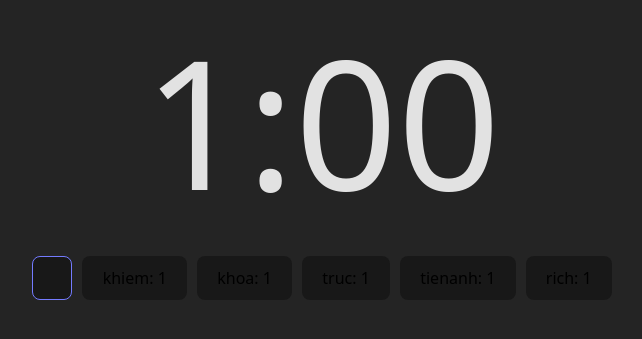
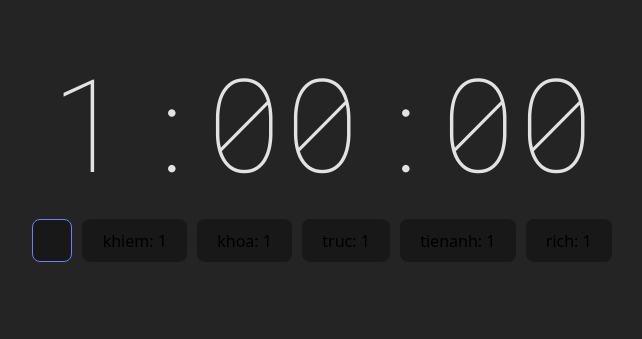
Before and after one commit to suka712/standup-timer, a React (Vite) app: page / in a window 1280 px wide. Shown: the part 257-596 px from the top of the page, without its empty margins (318-960 px from the left). Built offline with nearby package versions, Linux system fonts and the light colour scheme.

Commit message:
Add minisecond to display

```diff
--- a/index.html
+++ b/index.html
@@ -1,13 +1,18 @@
 <!doctype html>
 <html lang="en">
+
 <head>
   <meta charset="UTF-8" />
   <link rel="icon" type="image/svg+xml" href="/vite.svg" />
   <meta name="viewport" content="width=device-width, initial-scale=1.0" />
   <title>standup-timer</title>
+  <link href="https://fonts.googleapis.com/css2?family=Roboto+Mono:wght@100;400;700&display=swap" rel="stylesheet" />
+
 </head>
+
 <body>
   <div id="root"></div>
   <script type="module" src="/src/main.tsx"></script>
 </body>
+
 </html>
--- a/src/App.tsx
+++ b/src/App.tsx
@@ -13,7 +13,7 @@ const App = () => {
   type Attendee = keyof typeof attendees;
 
   const STARTING_MINUTE = 1;
-  const [secondsLeft, setSecondsLeft] = useState(STARTING_MINUTE * 60);
+  const [timeLeft, setTimeLeft] = useState(STARTING_MINUTE * 60 * 1000);
 
   const [standingAttendee, setStandingAttendee] = useState<Attendee>();
 
@@ -23,37 +23,40 @@ const App = () => {
     }
 
     const decrementTime = setInterval(() => {
-      setSecondsLeft((prevSeconds) => prevSeconds - 1);
-    }, 100);
+      setTimeLeft((prev) => prev - 10);
+    }, 10);
 
     return () => clearInterval(decrementTime);
   }, [standingAttendee]);
 
   useEffect(() => {
-    if (secondsLeft <= 0) {
+    if (timeLeft <= 0) {
       setAttendees((prev) =>
         prev.map((a) => (a.name === standingAttendee ? { name: a.name, interval: a.interval + 1 } : a))
       );
       new Audio('/interval-over.mp3').play();
-      setSecondsLeft(STARTING_MINUTE * 60);
+      setTimeLeft(STARTING_MINUTE * 60 * 1000);
     }
   });
 
-  const displayMinute = Math.floor(secondsLeft / 60);
-  const displaySecond = secondsLeft % 60;
-  const displayTime = `${displayMinute}:${displaySecond.toString().padStart(2, '0')}`;
+  const displayMinute = Math.floor(timeLeft / 60000);
+  const displaySecond = Math.floor((timeLeft % 60000) / 1000);
+  const displayMillisecond = timeLeft % 1000;
+  const displayTime = `${displayMinute}:${displaySecond.toString().padStart(2, '0')}:${displayMillisecond
+    .toString().slice(0, -1)
+    .padStart(2, '0')}`;
 
   return (
     <>
       <div>
-        <div style={{fontSize: '180px', fontWeight: 'lighter'}}>{displayTime}</div>
+        <div style={{ fontSize: '130px', fontWeight: '200', fontFamily: 'Roboto Mono' }}>{displayTime}</div>
         <div style={{ display: 'flex', gap: '10px' }}>
           <button
-            style={standingAttendee === undefined ? {border: '1px solid #747bff'} : {}}
+            style={standingAttendee === undefined ? { border: '1px solid #747bff' } : {}}
             onClick={() => {
               new Audio('/interval-pause.mp3').play();
               setStandingAttendee(undefined);
-              setSecondsLeft(STARTING_MINUTE * 60);
+              setTimeLeft(STARTING_MINUTE * 60 * 1000);
             }}
           ></button>
           {[...attendees].map((a) => (
@@ -63,7 +66,7 @@ const App = () => {
               onClick={() => {
                 new Audio('/interval-start.mp3').play();
                 setStandingAttendee(a.name as Attendee);
-                setSecondsLeft(STARTING_MINUTE * 60);
+                setTimeLeft(STARTING_MINUTE * 60 * 1000);
               }}
             >
               {a.name}: {a.interval}
```
Lines whose indentation alone changed are shown as unchanged.
